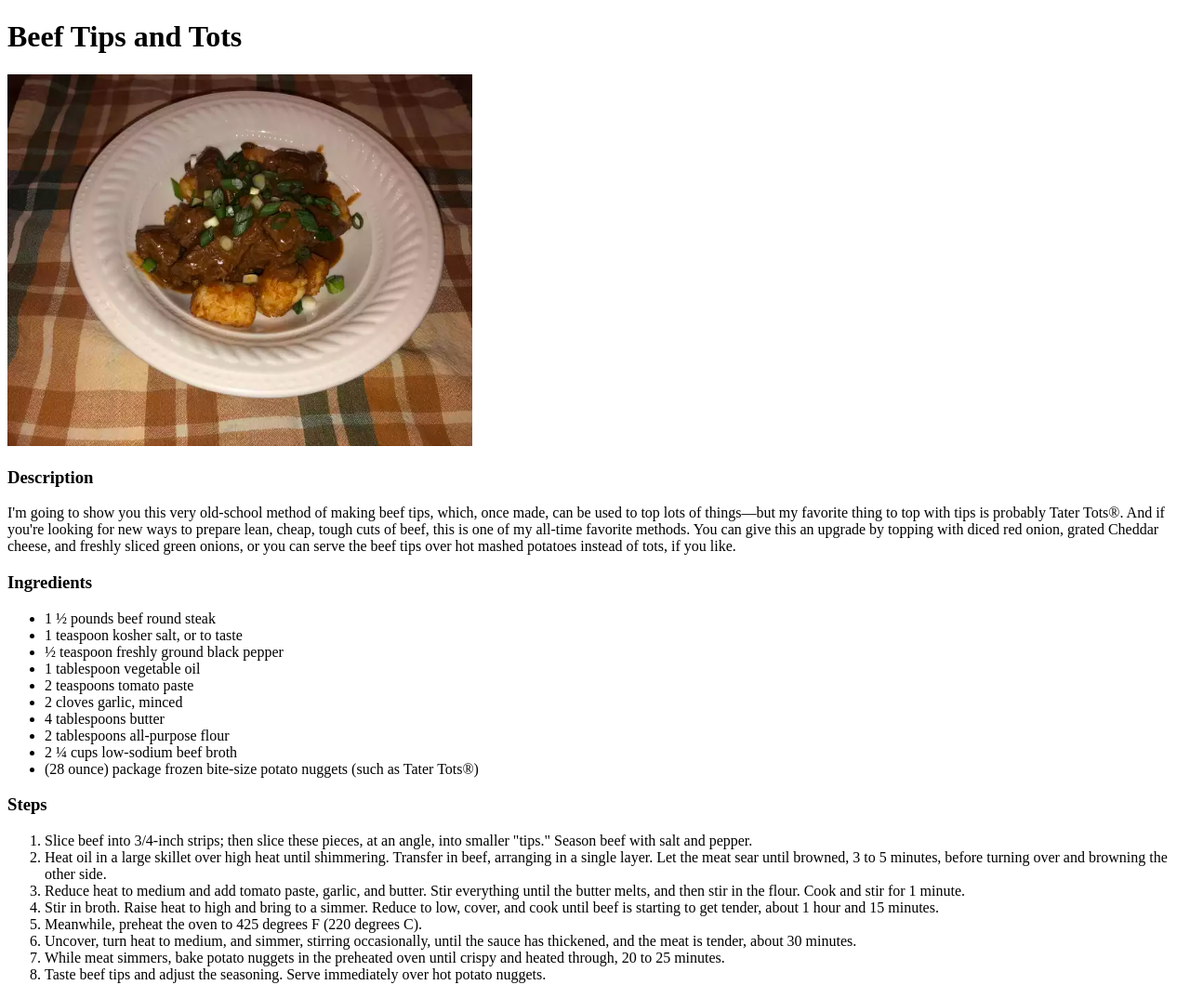
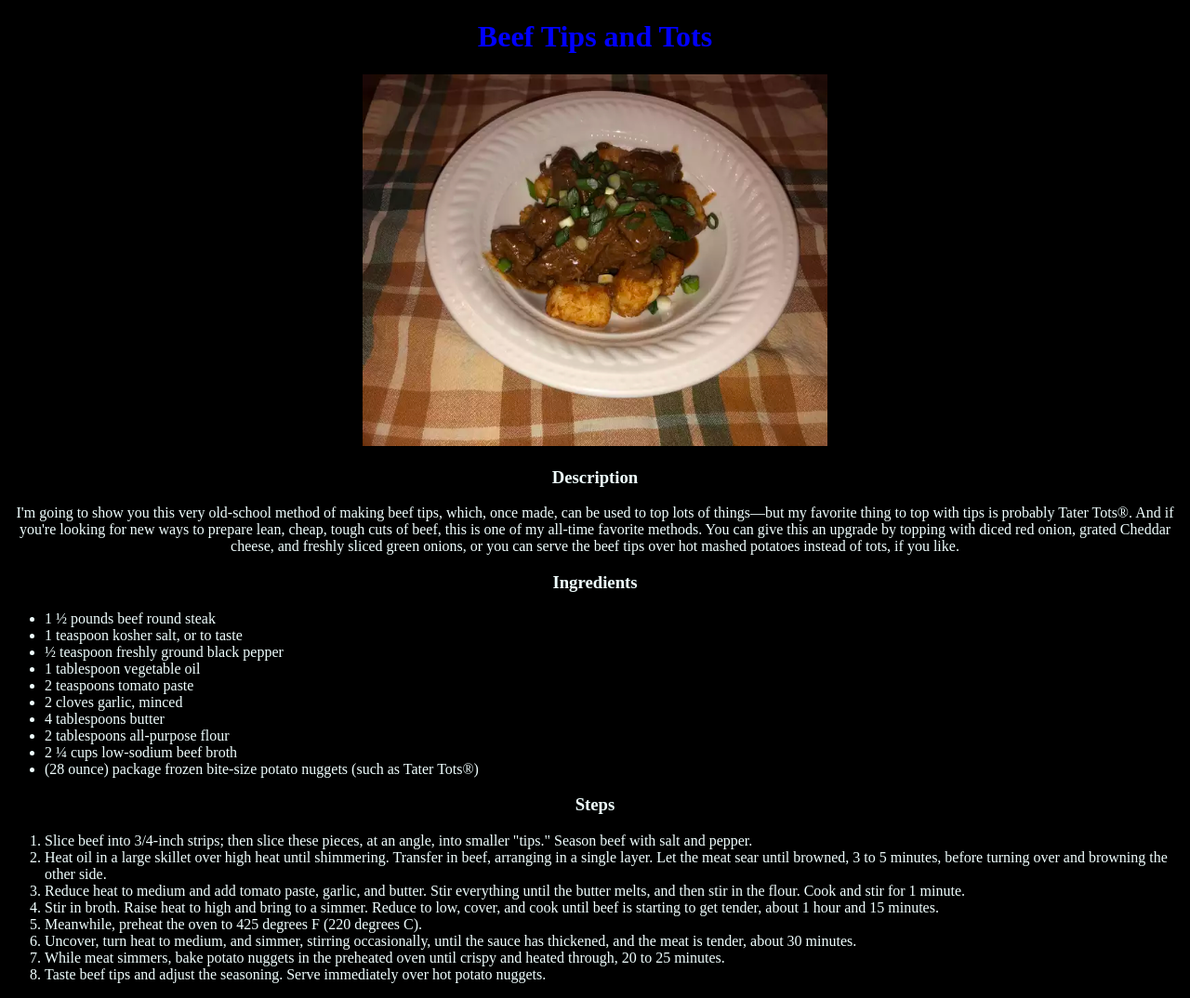
Before and after one commit to marcelo-conti02/odin-recipes, a plain HTML site: page recipes/beef-tips.html in a window 1280 px wide. Shown: the whole page at 93% size. Drawn offline with Linux system fonts and the light colour scheme.

Commit message:
added a little style with css

```diff
--- a/recipes/beef-tips.html
+++ b/recipes/beef-tips.html
@@ -4,14 +4,15 @@
     <meta charset="UTF-8">
     <meta name="viewport" content="width=device-width, initial-scale=1.0">
     <title>Beef Tips and Tots Recipe</title>
+    <link rel="stylesheet" href="../style.css">
 </head>
 <body>
-    <h1>Beef Tips and Tots</h1>
+    <h1 class="title">Beef Tips and Tots</h1>
     <img src="../images/beef-tips.webp" alt="Beef Tips and Tots image" height="400" width="500">
     <h3>Description</h3>
     <p>I'm going to show you this very old-school method of making beef tips, which, once made, can be used to top lots of things—but my favorite thing to top with tips is probably Tater Tots®. And if you're looking for new ways to prepare lean, cheap, tough cuts of beef, this is one of my all-time favorite methods. You can give this an upgrade by topping with diced red onion, grated Cheddar cheese, and freshly sliced green onions, or you can serve the beef tips over hot mashed potatoes instead of tots, if you like.</p>
     <h3>Ingredients</h3>
-    <ul>
+    <ul class="list">
         <li>1 ½ pounds beef round steak</li>
         <li>1 teaspoon kosher salt, or to taste</li>
         <li>½ teaspoon freshly ground black pepper</li>
@@ -24,7 +25,7 @@
         <li> (28 ounce) package frozen bite-size potato nuggets (such as Tater Tots®)</li>
     </ul>
     <h3>Steps</h3>
-    <ol>
+    <ol class="list">
         <li>Slice beef into 3/4-inch strips; then slice these pieces, at an angle, into smaller "tips." Season beef with salt and pepper.</li>
         <li>Heat oil in a large skillet over high heat until shimmering. Transfer in beef, arranging in a single layer. Let the meat sear until browned, 3 to 5 minutes, before turning over and browning the other side.        </li>
         <li>Reduce heat to medium and add tomato paste, garlic, and butter. Stir everything until the butter melts, and then stir in the flour. Cook and stir for 1 minute.</li>
--- /dev/null
+++ b/style.css
@@ -0,0 +1,12 @@
+.title{
+    text-align: center;
+    color: blue;
+}
+body{
+    background-color: black;
+    color: azure;
+    text-align: center;
+}
+.list{
+    text-align: left;
+}
```
Also changed, not shown: index.html (+6 -3 lines), recipes/strogonoff.html (+4 -3 lines).
